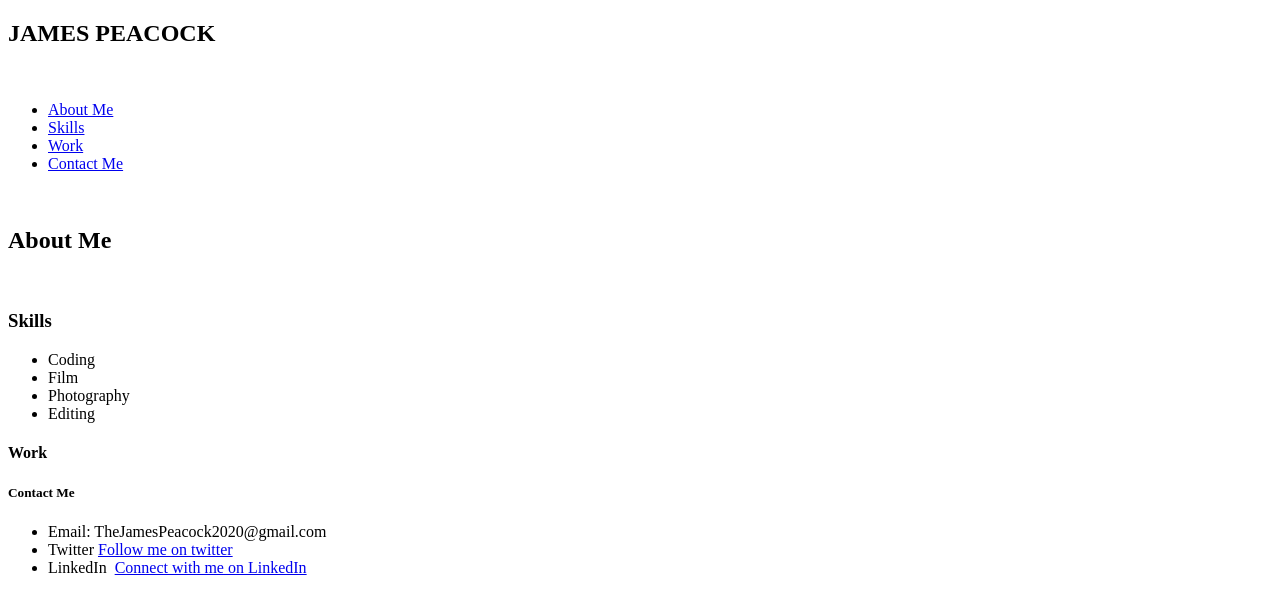
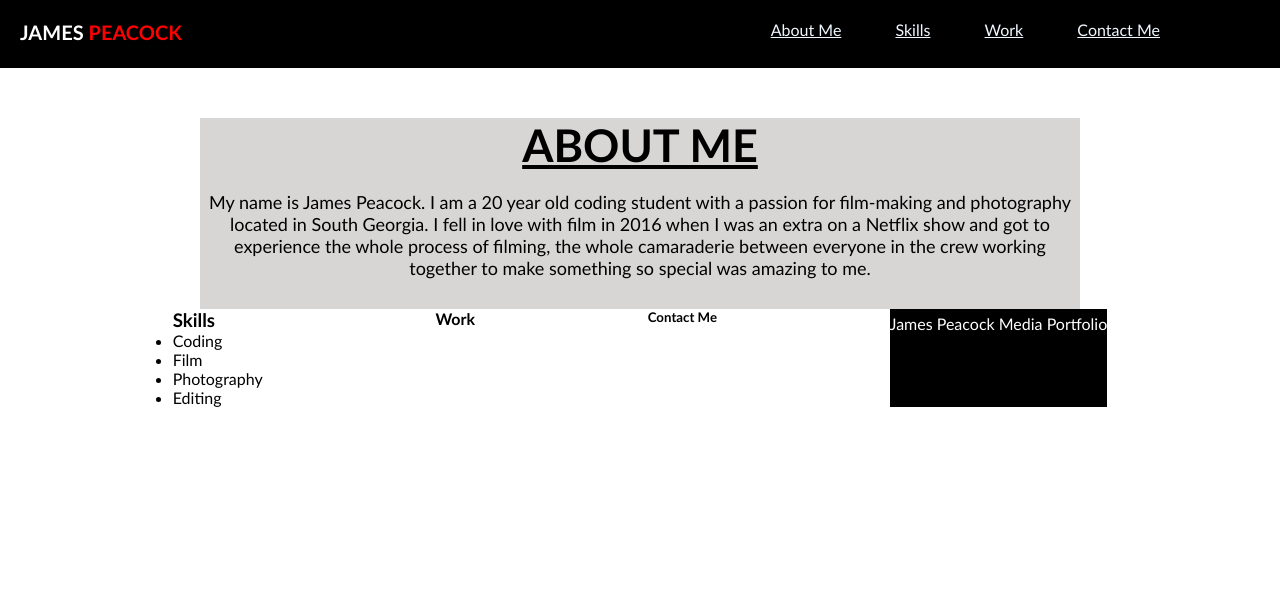
Before and after one commit to TheJamesPeacock/James-Peacock-Media-Portfolio, a plain HTML site: page index.html in a window 1280 px wide. Drawn offline with Linux system fonts and the light colour scheme.

Commit message:
Added started CSS layout, need to finish the rest of the sections and then polish it up to look nicer

```diff
--- /dev/null
+++ b/assets/style.css
@@ -0,0 +1,112 @@
+* {
+    box-sizing: border-box;
+    padding: 0;
+    margin: 0;
+
+}
+
+
+ /* Sets the amount of space from the header to the top of the page */
+.header {
+    background-color:black;
+    width:100%;
+    color: white;
+    padding: 20px;
+    padding-bottom:5px;
+
+  }
+  /* Sets the font size and the layout of the first heading "James Peacock" of the page */
+  .header h1 {
+    display: inline-block;
+    font-size: 20px;
+  }
+
+  /* Sets the span in the header "Peacock" to a different color just for some more pop/variation */
+  .h1-span{
+    color:red;
+  }
+
+  /* Sets the distance from the top and the right side for the navbar links.*/
+  .header-nav{
+    padding-top:5px;
+    margin-right:100px;
+    float: right;
+    font-family:'Trebuchet MS', 'Lucida Sans Unicode', 'Lucida Grande', 'Lucida Sans', Arial, sans-serif;
+    line-height: 10px;
+
+  }
+
+
+  .header nav ul{
+    list-style-type: none;
+ }
+
+ .header nav ul li{
+    display:inline-block;
+    margin-left:50px;
+ }
+
+ .header nav a{
+color:aliceblue;
+
+ }
+ body {
+  background-color:rgb(255, 255, 255);
+  font-family: 'Trebuchet MS', 'Lucida Sans Unicode', 'Lucida Grande', 'Lucida Sans', Arial, sans-serif;
+  display:flex;
+  flex-wrap:wrap;
+  justify-content:space-evenly;
+ }
+
+.about-me{
+  background-color: rgb(216, 213, 213);
+  margin-top:50px;
+  padding-bottom:30px;
+  margin-left:200px;
+  margin-right:200px;
+  flex-wrap: wrap;
+  border-width: 50px;
+  border-color: red;
+
+}
+
+.about-me h2{
+font-size:45px;
+text-align: center;
+text-decoration:underline;
+text-transform:uppercase;
+}
+
+.about-me p{
+  display:flex;
+  flex-wrap:wrap;
+  flex:1 0 200px;
+  text-align:center;
+  font-size: 18px;
+}
+
+section img{
+
+
+}
+
+aside{
+
+
+}
+
+footer{
+  margin-bottom: 0px;
+  padding-top: 5px;
+  paddint-bottom: 15px;
+  border-top:5px, solid, rgb(255, 44, 44);
+  background-color: black;
+  color: white;
+}
+
+footer h5{
+  font-size:38px;
+  font-weight:bolder;
+  text-align:center;
+
+}
--- a/index.html
+++ b/index.html
@@ -2,47 +2,39 @@
 <html lang="en">
 <head>
     <meta charset="UTF-8">
-    <link rel="stylesheet" href="/style.css">
+    <link rel="stylesheet" href="/assets/style.css">
     <meta http-equiv="X-UA-Compatible" content="IE=edge">
     <meta name="viewport" content="width=device-width, initial-scale=1.0">
     <title>JamesPeacock-Media</title>
 </head>
 
-<header id="header-background">
-    <nav class="nav">
-        <div><h1>JAMES PEACOCK</h1>
+<body>
+
+    <header class="header">
+        <h1>JAMES <span class="h1-span">PEACOCK</span></h1>
             <img src="" alt=""/>
-        </div>
+        <nav class="header-nav">
       <ul>
-        <li><a href="#">About Me</a></li>
-        <li><a href="#">Skills</a></li>
-        <li><a href="#">Work</a></li>
-        <li><a href="#">Contact Me</a></li>
+        <li><a href="#about-me">About Me</a></li>
+        <li><a href="#skills">Skills</a></li>
+        <li><a href="#work">Work</a></li>
+        <li><a href="#contact-me">Contact Me</a></li>
         </ul>
     </nav>
 
-    <figure>
+    <figure class="compilation">
         <img src="" alt="">
     </figure>
 </header>
 
+        <section id="about-me" class="about-me"><h2>About Me</h2>
+                <img class= "about-me-img" src="" alt="">
+             <p> My name is James Peacock. I am a 20 year old coding student with a passion for film-making and
+                photography located in South Georgia. I fell in love with film in 2016 when I was an extra on a Netflix show and got to experience the whole process of filming, the whole camaraderie between everyone in the crew working together to make something so special was amazing to me. </p>
+             </section>
 
 
-<body>
-    <main>
-        <h2>About Me</h2>
-            <div>
-                <img src="" alt="">
-             </div>
-             <div>
-                <p>
-
-                </p>
-             </div>
-
-    </main>
-
-    <aside>
+    <aside id="skills">
         <h3>Skills</h3>
             <ul>
                 <li>Coding</li>
@@ -52,23 +44,22 @@
             </ul>
     </aside>
 
-    <section>
+    <article id="work">
         <h4>Work</h4>
 
 
+    </article>
+
+
+    <section class="contact-me" id="contact-me">
+        <h5>Contact Me</h5>
+        <p></p>
     </section>
-</body>
+
 
 
 <footer>
-    <h5>Contact Me</h5>
-    <ul>
-        <li>Email: TheJamesPeacock2020@gmail.com <img src="" alt=""></li>
-        <li>Twitter <img src="" alt="" ><a href="twitter.com/thejamespeacock">Follow me on twitter</a></li>
-        <li>LinkedIn <img src="" alt=""> <a href="https://www.linkedin.com/in/james-peacock-b6490824b/"> Connect with me on LinkedIn</a></li>
-
-
-    </ul>
-</footer>
-
+    James Peacock Media Portfolio
+    </footer>
+</body>
 </html>
--- a/style.css
+++ /dev/null
@@ -1,5 +0,0 @@
-*{
-    font-family:'Franklin Gothic Medium', 'Arial Narrow', Arial, sans-serif
-    font-size: 30px;
-
-}
```
Also changed, not shown: assets/2-27646_twitter-logo-png-transparent-background-logo-twitter-png.png (added), assets/Gmail-logo.png (added), assets/LinkedIn_icon_circle.svg.png (added).
